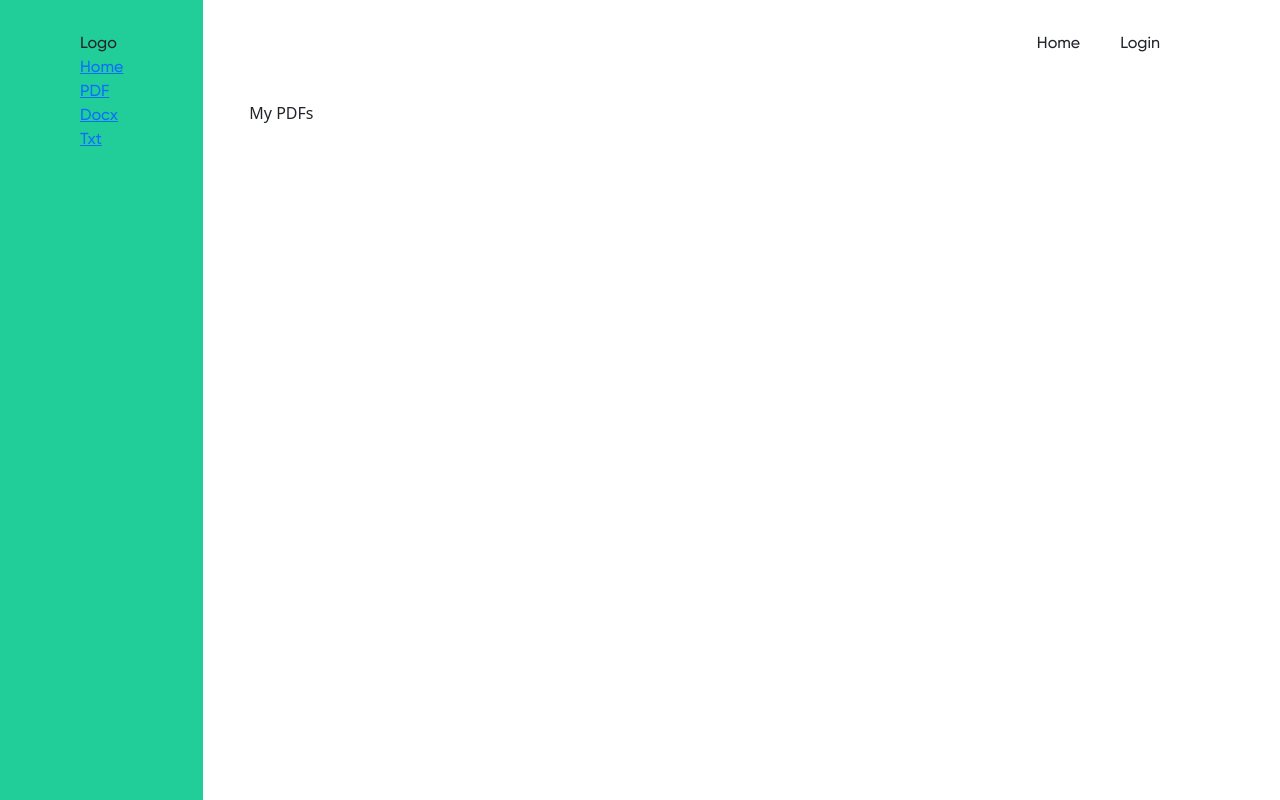
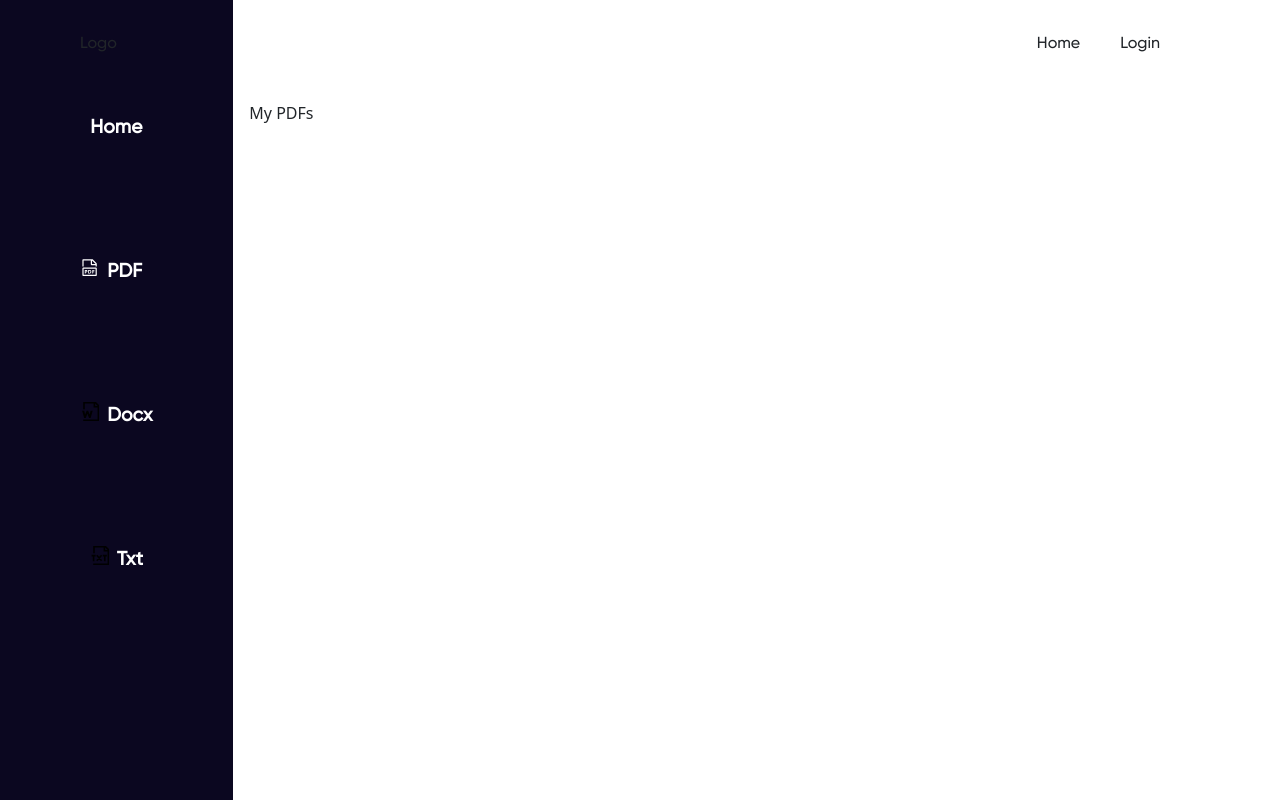
Before and after one commit to yhoungdev/exodus, a React (Create React App) app: page /main/pdf in a window 1280 px wide. Built offline with nearby package versions, Linux system fonts and the light colour scheme.

Commit message:
color changed

```diff
--- a/src/components/main/sidebar.css
+++ b/src/components/main/sidebar.css
@@ -13,3 +13,25 @@
 
 
 }
+
+.sidebar ul li {
+    padding: 3em 0;
+    text-align: center;
+    color: rgb(255, 255, 255);
+    font-size:1.2em;
+    font-weight: bold;
+}
+
+.sidebar ul li a {
+    color: #fff;
+    text-decoration: none;
+}
+
+
+.sidebar ul li a:hover {
+    color: white;
+}
+.sidebar ul li span {
+    display: inline-flex;
+
+}
--- a/src/components/main/sidebar.tsx
+++ b/src/components/main/sidebar.tsx
@@ -1,4 +1,6 @@
  import react from 'react';
+import { GrDocumentTxt, GrDocumentWord } from 'react-icons/gr';
+import { VscFilePdf } from 'react-icons/vsc';
 import { Link } from 'react-router-dom';
 import './sidebar.css'
  const SideBar = () => {
@@ -19,20 +21,31 @@ import './sidebar.css'
                      </Link>
                  </li>
 
-                 <li>
+                 <li className="inline-flex">
                      <Link to={`/main/pdf`}>
-                       PDF
+                        <span>
+                          <VscFilePdf className='mr-2'/>
+                            PDF
+                        </span>
                      </Link>
                  </li>
                  <li>
                      <Link to={`/main/docx`}>
-                       Docx
+                        <span>
+                            <GrDocumentWord className='mr-2 text-light' />
+                            Docx
+                        </span>
+
                      </Link>
                  </li>
 
                  <li>
                      <Link to={`/main/txt`}>
-                       Txt
+                      <span>
+                        <GrDocumentTxt className='mr-2'/>
+                         Txt
+                      </span>
+
                      </Link>
                  </li>
                 </ul>
--- a/src/components/minor/bottomBar/bottom.css
+++ b/src/components/minor/bottomBar/bottom.css
@@ -10,8 +10,8 @@
 }
 
 .active {
-    color: rgba(204, 197, 197, 0.548);
-    background-color: rgb(187, 187, 187);
+    color: rgba(0, 0, 0, 0.979);
+    background-color: rgba(200, 212, 199, 0.363);
     padding: 0.3em;
     border-radius: 0.5em;
 }
--- a/src/components/minor/bottomBar/bottom.tsx
+++ b/src/components/minor/bottomBar/bottom.tsx
@@ -1,6 +1,6 @@
 import React from 'react';
 import './bottom.css'
-import { Link, NavLink  } from 'react-router-dom';
+import { NavLink  } from 'react-router-dom';
 import {VscFilePdf} from 'react-icons/vsc';
 import {GrDocumentTxt} from 'react-icons/gr';
 import {GrDocumentWord} from 'react-icons/gr';
@@ -16,23 +16,32 @@ export const Bottom = () => {
 
                 >
                     <div className="pdf">
+                     <h1 className="icon">
                         <VscFilePdf/>
+                     </h1>
 
                     </div>
                 </NavLink>
 
                 <NavLink to={`/main/txt`}>
                     <div className="pdf">
-                    <GrDocumentTxt/>
-                       TXT
+
+                        <h1 className="icon">
+                        <GrDocumentTxt/>
+                        </h1>
+
                     </div>
                 </NavLink>
 
 
                 <NavLink to={`/main/docx`}>
                     <div className="pdf">
+
+                    <h1 className="icons">
                         <GrDocumentWord/>
-                        DOCX
+
+                    </h1>
+
                     </div>
                 </NavLink>
             </div>
--- a/tailwind.config.js
+++ b/tailwind.config.js
@@ -6,7 +6,8 @@ module.exports = {
 
     colors: {
 
-      "btn-green":"#21CD99"
+      "btn-green":"rgb(11, 7, 32)",
+      "light":"#fff"
 
     },
     screens: {
```
